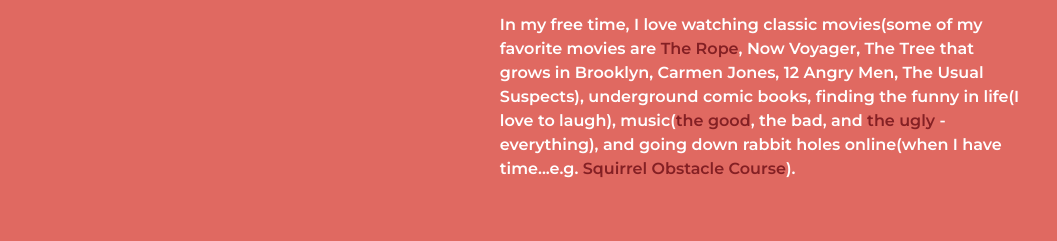
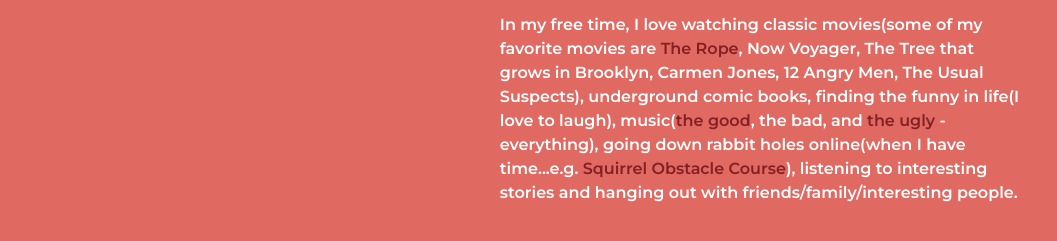
Before and after one commit to SeePetulaCode/SeePetulaCode.github.io, a plain HTML site: page index.html in a window 1280 px wide. Shown: the part 2726-2967 px from the top of the page, without its empty margins (95-1152 px from the left). Drawn offline with Linux system fonts and the light colour scheme.

Commit message:
yet again...more changes :)

```diff
--- a/index.html
+++ b/index.html
@@ -232,7 +232,7 @@
       <p />
       <p />
 
-      In my free time, I love watching classic movies(some of my favorite movies are <a href="https://vimeo.com/453607536"  class="bodylinks"  data-lity>The Rope</a>, Now Voyager, The Tree that grows in Brooklyn, Carmen Jones, 12 Angry Men, The Usual Suspects), underground comic books, finding the funny in life(I love to laugh), music(<a href="https://www.youtube.com/watch?v=q6_kbDGIBdc"  class="bodylinks" data-lity>the good</a>, the bad, and <a href="mumble.html" class="bodylinks" data-lity>the ugly</a> - everything), and going down rabbit holes online(when I have time...e.g. <a href="https://youtu.be/hFZFjoX2cGg"  class="bodylinks"  data-lity>Squirrel Obstacle Course</a>).
+      In my free time, I love watching classic movies(some of my favorite movies are <a href="https://vimeo.com/453607536"  class="bodylinks"  data-lity>The Rope</a>, Now Voyager, The Tree that grows in Brooklyn, Carmen Jones, 12 Angry Men, The Usual Suspects), underground comic books, finding the funny in life(I love to laugh), music(<a href="https://www.youtube.com/watch?v=q6_kbDGIBdc"  class="bodylinks" data-lity>the good</a>, the bad, and <a href="mumble.html" class="bodylinks" data-lity>the ugly</a> - everything), going down rabbit holes online(when I have time...e.g. <a href="https://youtu.be/hFZFjoX2cGg"  class="bodylinks"  data-lity>Squirrel Obstacle Course</a>), listening to interesting stories and hanging out with friends/family/interesting people.
       <p />
       <p />
 
```
Also changed, not shown: 1 other file.
